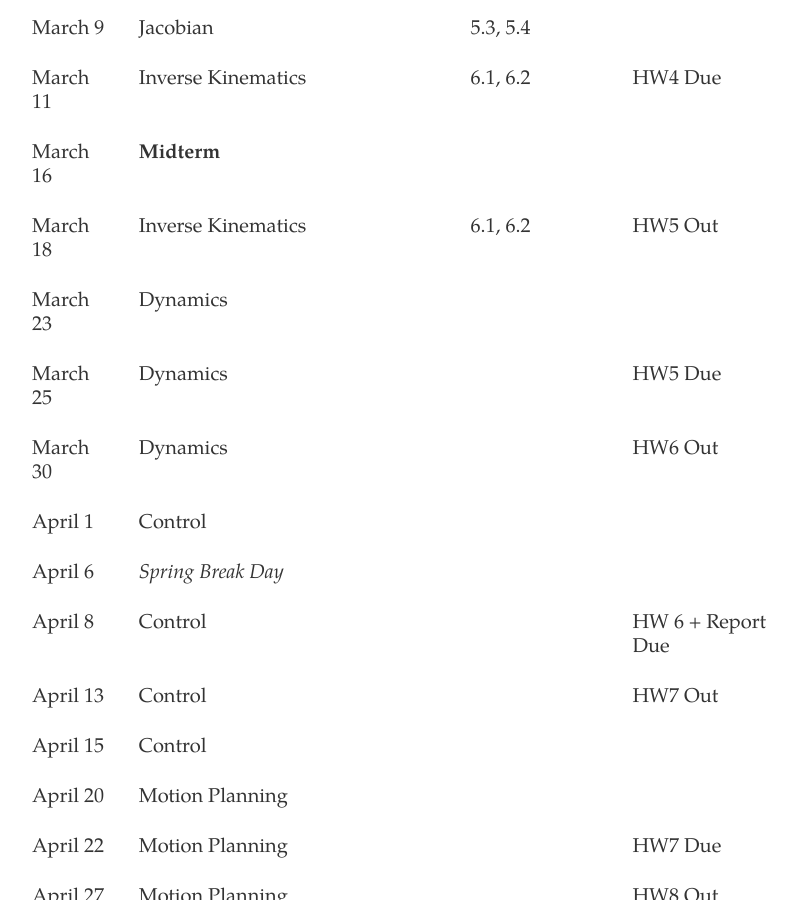
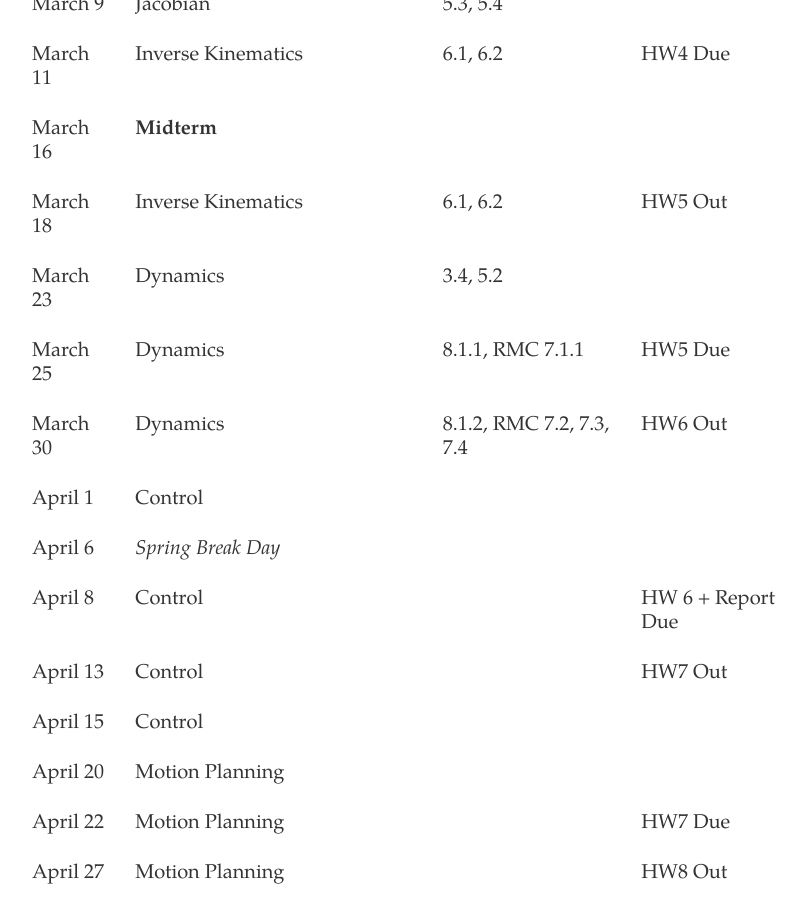
Before and after one commit to dylan-losey/dylan-losey.github.io, a Jekyll site: the page built from me4524.html, in a window 1280 px wide and 900 px high, scrolled down 2705 px. Shown: the whole window, without its empty margins (222-1028 px from the left). Built offline with Jekyll 4.4.1, drawn with Linux system fonts in a browser that asks for light colours; nearby versions of some CDN libraries.

Commit message:
schedule

```diff
--- a/me4524.html
+++ b/me4524.html
@@ -235,19 +235,19 @@ tags: me4524
     <tr>
       <td>March 23</td>
       <td>Dynamics</td>
-      <td></td>
+      <td>3.4, 5.2</td>
       <td></td>
     </tr>
     <tr>
       <td>March 25</td>
       <td>Dynamics</td>
-      <td></td>
+      <td>8.1.1, RMC 7.1.1</td>
       <td>HW5 Due</td>
     </tr>
     <tr>
       <td>March 30</td>
       <td>Dynamics</td>
-      <td></td>
+      <td>8.1.2, RMC 7.2, 7.3, 7.4</td>
       <td>HW6 Out</td>
     </tr>
     <tr>
```
